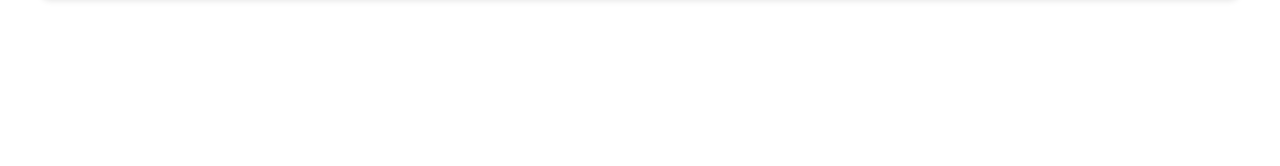
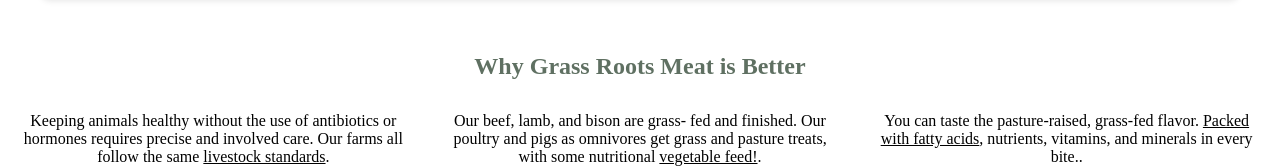
Before and after one commit to LuisUvE/Grassroot, a plain HTML site: page index.html in a window 1280 px wide. Shown: the part 1414-1580 px from the top of the page. Before the commit the page ends 1467 px from the top, so only its background shows below. Drawn offline with Linux system fonts and the light colour scheme.

Commit message:
sesion why-better

```diff
--- a/CSS/styles.css
+++ b/CSS/styles.css
@@ -123,3 +123,37 @@
     font-size: 1.2rem;
     text-align: center;
 }
+
+/* sesión  why-better*/
+
+.why-better {
+    text-align: center;
+}
+
+.why-better_title {
+    color: #5f7062;
+    margin-bottom: 2rem;
+}
+
+.why-better_grid {
+    display: flex;
+    flex-wrap: wrap;
+    justify-content: center;
+    gap: 2rem;
+}
+
+.why-better_item {
+    flex-basis: calc(33.333% - 2rem);
+    min-width: 250px;
+    max-width: 400px;
+}
+
+.why-better_item p {
+    text-align: center;
+}
+
+.highlight {
+    color: inherit;
+    text-decoration: underline;
+    cursor: pointer;
+}
--- a/index.html
+++ b/index.html
@@ -53,6 +53,30 @@
         </div>
     </section>
 
+    <!--Why Grass Roots Meat is Better-->
+
+    <section id="why-better" class="why-better">
+        <h2 class="why-better_title">Why Grass Roots Meat is Better</h2>
+        <div class="why-better_grid">
+            <div class="why-better_item">
+                <p> Keeping animals healthy without the
+                    use of antibiotics or hormones requires precise and involved care.
+                    Our farms all follow the same <span class="highlight">livestock standards</span>.</p>
+            </div>
+            <div class="why-better_item">
+                <p> Our beef, lamb, and bison are grass- fed and finished.
+                    Our poultry and pigs as omnivores get grass and pasture treats,
+                    with some nutritional <span class="highlight">vegetable feed!</span>.</p>
+            </div>
+            <div class="why-better_item">
+                <p> You can taste the pasture-raised, grass-fed flavor.
+                    <span class="highlight">Packed with fatty acids</span>, nutrients, vitamins, and minerals
+                    in every bite..</p>
+            </div>
+        </div>
+    </section>
+
+
 
 </body>
 
```
